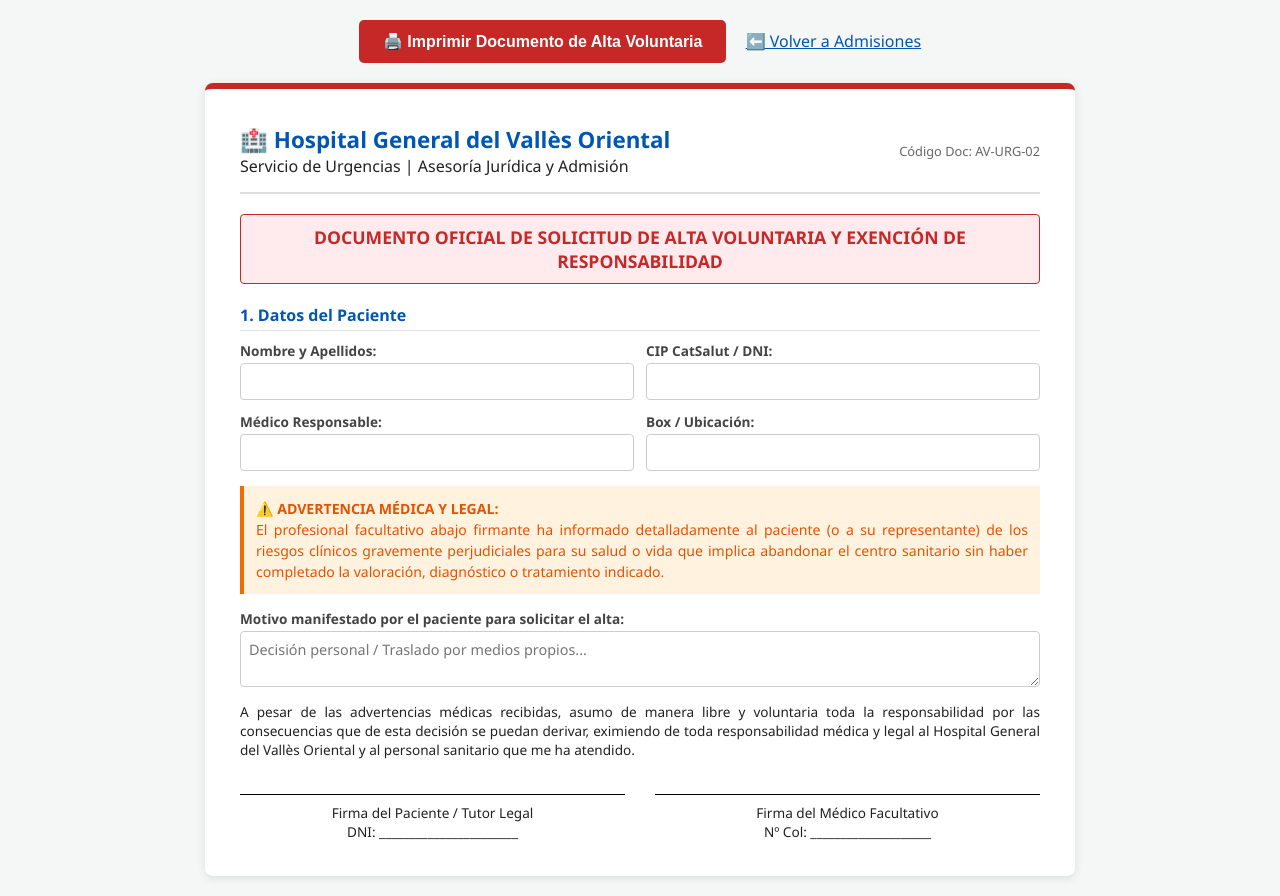
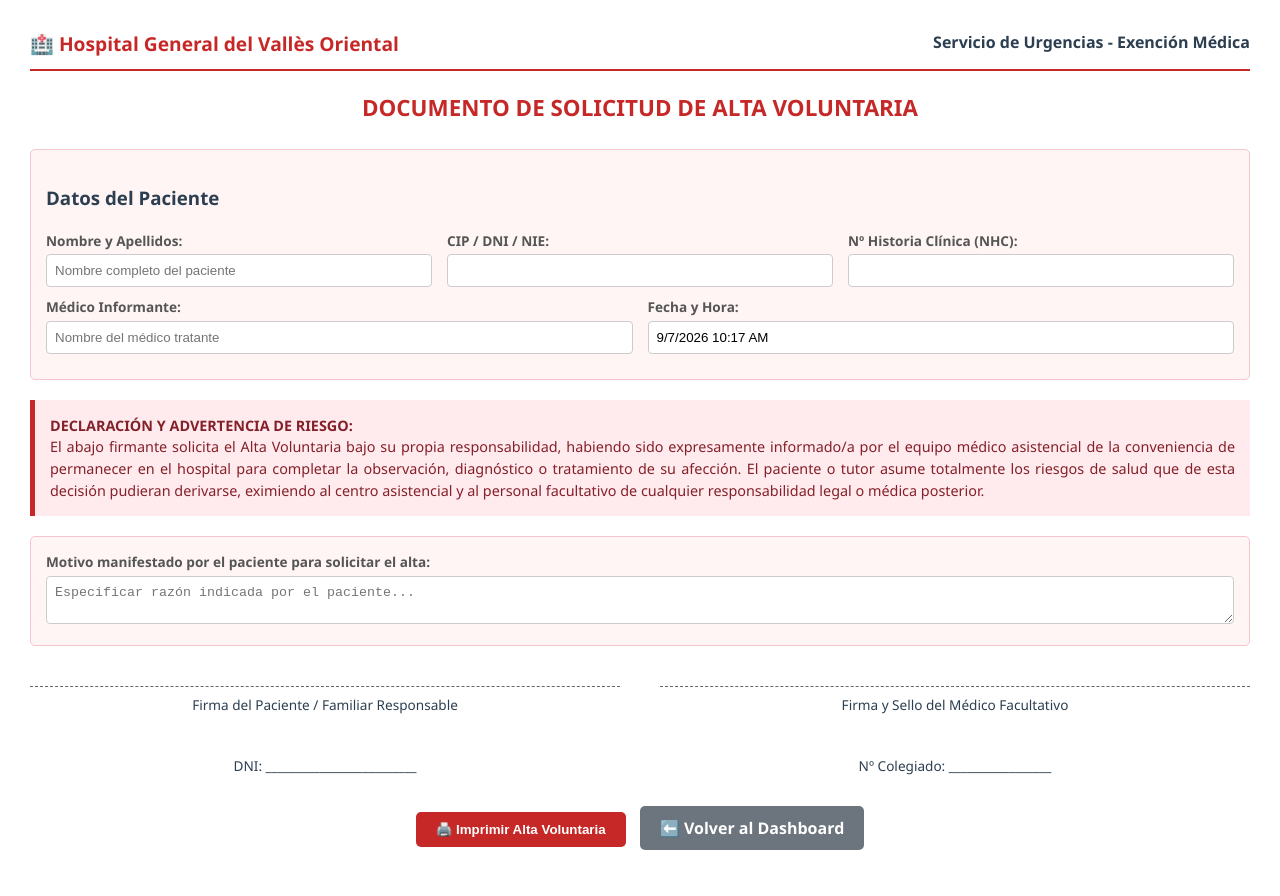
Before and after one commit to fpvalldhebron-a11y/hgvo-intranet-urgencias, a plain HTML site: page alta_voluntaria.html in a window 1280 px wide. Drawn offline with Linux system fonts and the light colour scheme.

Commit message:
Update alta_voluntaria.html

```diff
--- a/alta_voluntaria.html
+++ b/alta_voluntaria.html
@@ -3,86 +3,77 @@
 <head>
     <meta charset="UTF-8">
     <meta name="viewport" content="width=device-width, initial-scale=1.0">
-    <title>Alta Voluntaria - Hospital General del Vallès Oriental</title>
+    <title>Documento de Alta Voluntaria</title>
     <style>
-        :root { --danger: #c62828; --primary: #0056b3; }
-        body { font-family: 'Segoe UI', Arial, sans-serif; margin: 0; padding: 20px; color: #222; background-color: #f4f7f6; }
-        .document-box { max-width: 800px; margin: 0 auto; background: white; padding: 35px; border-radius: 8px; box-shadow: 0 2px 10px rgba(0,0,0,0.1); border-top: 6px solid var(--danger); }
-        .header { display: flex; justify-content: space-between; align-items: center; border-bottom: 2px solid #ddd; padding-bottom: 15px; margin-bottom: 20px; }
-        .logo-title h1 { margin: 0; font-size: 1.4em; color: var(--primary); }
-        .doc-title { text-align: center; font-size: 1.1em; font-weight: bold; margin: 20px 0; text-transform: uppercase; background: #ffebee; color: var(--danger); padding: 10px; border-radius: 4px; border: 1px solid var(--danger); }
-        .section-title { font-weight: bold; color: var(--primary); margin-top: 20px; border-bottom: 1px solid #ddd; padding-bottom: 4px; }
-        .form-grid { display: grid; grid-template-columns: 1fr 1fr; gap: 12px; margin-top: 10px; }
-        .form-group { display: flex; flex-direction: column; }
-        label { font-size: 0.85em; font-weight: bold; margin-bottom: 3px; color: #444; }
-        input, textarea { padding: 8px; border: 1px solid #ccc; border-radius: 4px; font-size: 0.9em; font-family: inherit; }
-        .warning-box { font-size: 0.88em; line-height: 1.5; text-align: justify; margin: 15px 0; background: #fff3e0; padding: 12px; border-left: 4px solid #ef6c00; color: #e65100; }
-        .signature-grid { display: grid; grid-template-columns: 1fr 1fr; gap: 30px; margin-top: 35px; }
-        .signature-box { border-top: 1px solid #000; text-align: center; padding-top: 8px; font-size: 0.85em; }
-        .no-print { text-align: center; margin-bottom: 20px; }
-        .btn-print { background: var(--danger); color: white; border: none; padding: 12px 24px; font-size: 1em; font-weight: bold; border-radius: 5px; cursor: pointer; }
-
-        @media print {
-            body { background: white; padding: 0; }
-            .document-box { box-shadow: none; padding: 0; max-width: 100%; border: none; }
-            .no-print { display: none; }
-            input, textarea { border: none; border-bottom: 1px solid #000; border-radius: 0; background: transparent; }
-        }
+        body { font-family: 'Segoe UI', Arial, sans-serif; margin: 30px; color: #2c3e50; line-height: 1.5; }
+        .header { display: flex; justify-content: space-between; border-bottom: 2px solid #c62828; padding-bottom: 10px; margin-bottom: 20px; }
+        .logo { font-size: 1.2em; font-weight: bold; color: #c62828; }
+        h1 { font-size: 1.4em; text-align: center; color: #c62828; margin-bottom: 25px; text-transform: uppercase; }
+        .box { border: 1px solid #f5c6cb; padding: 15px; border-radius: 5px; margin-bottom: 20px; background: #fff5f5; }
+        .field-group { display: flex; gap: 15px; margin-bottom: 10px; }
+        .field { flex: 1; }
+        label { font-weight: bold; font-size: 0.85em; display: block; margin-bottom: 3px; color: #555; }
+        input, textarea { width: 100%; padding: 8px; border: 1px solid #ccc; border-radius: 4px; box-sizing: border-box; }
+        .alert-text { font-size: 0.9em; text-align: justify; margin: 20px 0; background: #ffebee; padding: 15px; border-left: 5px solid #c62828; color: #842029; }
+        .signatures { display: grid; grid-template-columns: 1fr 1fr; gap: 40px; margin-top: 40px; }
+        .sig-box { border-top: 1px dashed #666; text-align: center; padding-top: 8px; font-size: 0.85em; }
+        .actions { text-align: center; margin-top: 30px; }
+        .btn { padding: 10px 20px; border: none; border-radius: 5px; font-weight: bold; cursor: pointer; text-decoration: none; display: inline-block; }
+        .btn-danger { background: #c62828; color: white; margin-right: 10px; }
+        .btn-back { background: #6c757d; color: white; }
+        @media print { .no-print { display: none !important; } body { margin: 0; } }
     </style>
 </head>
 <body>
 
-    <div class="no-print">
-        <button class="btn-print" onclick="window.print()">🖨️ Imprimir Documento de Alta Voluntaria</button>
-        <a href="dashboard_admisiones.html" style="margin-left: 15px; color: var(--primary);">⬅️ Volver a Admisiones</a>
+    <div class="header">
+        <div class="logo">🏥 Hospital General del Vallès Oriental</div>
+        <div><strong>Servicio de Urgencias - Exención Médica</strong></div>
     </div>
 
-    <div class="document-box">
-        <div class="header">
-            <div class="logo-title">
-                <h1>🏥 Hospital General del Vallès Oriental</h1>
-                <span>Servicio de Urgencias | Asesoría Jurídica y Admisión</span>
+    <h1>Documento de Solicitud de Alta Voluntaria</h1>
+
+    <div class="box">
+        <h3>Datos del Paciente</h3>
+        <div class="field-group">
+            <div class="field"><label>Nombre y Apellidos:</label><input type="text" placeholder="Nombre completo del paciente"></div>
+            <div class="field"><label>CIP / DNI / NIE:</label><input type="text"></div>
+            <div class="field"><label>Nº Historia Clínica (NHC):</label><input type="text"></div>
         </div>
-            <div style="text-align: right; font-size: 0.8em; color: #666;">
-                Código Doc: AV-URG-02
+        <div class="field-group">
+            <div class="field"><label>Médico Informante:</label><input type="text" placeholder="Nombre del médico tratante"></div>
+            <div class="field"><label>Fecha y Hora:</label><input type="text" id="fecha-hora"></div>
         </div>
     </div>
 
-        <div class="doc-title">Documento Oficial de Solicitud de Alta Voluntaria y Exención de Responsabilidad</div>
-
-        <div class="section-title">1. Datos del Paciente</div>
-        <div class="form-grid">
-            <div class="form-group"><label>Nombre y Apellidos:</label><input type="text"></div>
-            <div class="form-group"><label>CIP CatSalut / DNI:</label><input type="text"></div>
-            <div class="form-group"><label>Médico Responsable:</label><input type="text"></div>
-            <div class="form-group"><label>Box / Ubicación:</label><input type="text"></div>
+    <div class="alert-text">
+        <strong>DECLARACIÓN Y ADVERTENCIA DE RIESGO:</strong><br>
+        El abajo firmante solicita el Alta Voluntaria bajo su propia responsabilidad, habiendo sido expresamente informado/a por el equipo médico asistencial de la conveniencia de permanecer en el hospital para completar la observación, diagnóstico o tratamiento de su afección. El paciente o tutor asume totalmente los riesgos de salud que de esta decisión pudieran derivarse, eximiendo al centro asistencial y al personal facultativo de cualquier responsabilidad legal o médica posterior.
     </div>
 
-        <div class="warning-box">
-            <strong>⚠️ ADVERTENCIA MÉDICA Y LEGAL:</strong><br>
-            El profesional facultativo abajo firmante ha informado detalladamente al paciente (o a su representante) de los riesgos clínicos gravemente perjudiciales para su salud o vida que implica abandonar el centro sanitario sin haber completado la valoración, diagnóstico o tratamiento indicado.
+    <div class="box">
+        <div class="field"><label>Motivo manifestado por el paciente para solicitar el alta:</label><textarea rows="2" placeholder="Especificar razón indicada por el paciente..."></textarea></div>
     </div>
 
-        <div class="form-group">
-            <label>Motivo manifestado por el paciente para solicitar el alta:</label>
-            <textarea rows="2" placeholder="Decisión personal / Traslado por medios propios..."></textarea>
+    <div class="signatures">
+        <div class="sig-box">
+            Firma del Paciente / Familiar Responsable<br><br><br>
+            DNI: _________________________
         </div>
-
-        <p style="font-size: 0.85em; text-align: justify; margin-top: 15px;">
-            A pesar de las advertencias médicas recibidas, asumo de manera libre y voluntaria toda la responsabilidad por las consecuencias que de esta decisión se puedan derivar, eximiendo de toda responsabilidad médica y legal al Hospital General del Vallès Oriental y al personal sanitario que me ha atendido.
-        </p>
-
-        <div class="signature-grid">
-            <div class="signature-box">
-                Firma del Paciente / Tutor Legal<br>
-                DNI: _______________________
-            </div>
-            <div class="signature-box">
-                Firma del Médico Facultativo<br>
-                Nº Col: ____________________
-            </div>
+        <div class="sig-box">
+            Firma y Sello del Médico Facultativo<br><br><br>
+            Nº Colegiado: _________________
         </div>
     </div>
 
+    <div class="actions no-print">
+        <button onclick="window.print()" class="btn btn-danger">🖨️ Imprimir Alta Voluntaria</button>
+        <a href="dashboard_admisiones.html" class="btn btn-back">⬅️ Volver al Dashboard</a>
+    </div>
+
+    <script>
+        const d = new Date();
+        document.getElementById('fecha-hora').value = d.toLocaleDateString() + ' ' + d.toLocaleTimeString([], {hour: '2-digit', minute:'2-digit'});
+    </script>
 </body>
 </html>
```
Lines whose indentation alone changed are shown as unchanged.
